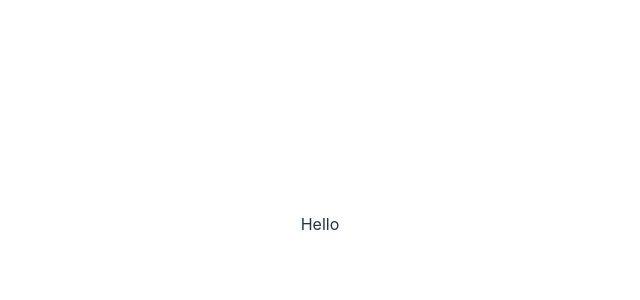
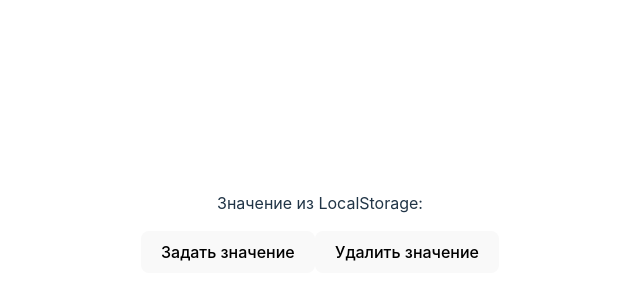
Before and after one commit to yavabit/rs-module-4-react, a React (Vite) app: page / in a window 1280 px wide. Shown: the part 176-476 px from the top of the page, without its empty margins (320-960 px from the left). Built offline with nearby package versions, Linux system fonts and the light colour scheme.

Commit message:
feat: useLocalStorage hook added

```diff
--- a/src/App.tsx
+++ b/src/App.tsx
@@ -1,10 +1,8 @@
 import './App.css'
-import { Demo } from './components/Demo/Demo'
+import { DemoTaskTwo } from './components/DemoTaskTwo/DemoTaskTwo'
 
 function App() {
-  return (
-    <div>Hello</div>
-  )
+  return <DemoTaskTwo />
 }
 
 export default App
--- /dev/null
+++ b/src/components/DemoTaskTwo/DemoTaskTwo.tsx
@@ -0,0 +1,17 @@
+import { useLocalStorage } from "../../shared/hooks/useLocalStorage";
+
+export const DemoTaskTwo = () => {
+	const [value, { setItem, removeItem }] = useLocalStorage("some-key");
+
+	return (
+		<div>
+			<p>Значение из LocalStorage: {value}</p>
+			<div>
+				<button onClick={() => setItem("new storage value")}>
+					Задать значение
+				</button>
+				<button onClick={() => removeItem()}>Удалить значение</button>
+			</div>
+		</div>
+	);
+};
--- /dev/null
+++ b/src/shared/hooks/useLocalStorage.ts
@@ -0,0 +1,34 @@
+import { useState } from "react";
+import { LocalStorageReturnValue, LocalStorageSetValue, UseLocalStorageType } from "../types/localStorage";
+
+const getValueStorage = (key: string): LocalStorageReturnValue => {
+	const savedValue = localStorage.getItem(key)
+
+	if (savedValue) {
+		return JSON.parse(savedValue)
+	} else {
+		return null
+	}
+}
+
+export const useLocalStorage: UseLocalStorageType = (key: string) => {
+	const [value, setValue] = useState<LocalStorageReturnValue>(() => getValueStorage(key))
+
+	const setItem = (value: LocalStorageSetValue) => {
+		localStorage.setItem(key, JSON.stringify(value));
+		setValue(value);
+	}
+
+	const removeItem = () => {
+		localStorage.removeItem(key);
+		setValue(null);
+	}
+
+	return [
+		value,
+		{
+			setItem,
+			removeItem,
+		},
+	];
+};
--- /dev/null
+++ b/src/shared/types/localStorage.ts
@@ -0,0 +1,10 @@
+export type LocalStorageSetValue = string;
+export type LocalStorageReturnValue = LocalStorageSetValue | null;
+
+export type UseLocalStorageType = (key: string) => [
+  value: LocalStorageReturnValue,
+  {
+    setItem: (value: LocalStorageSetValue) => void;
+    removeItem: () => void;
+  },
+];
```
Also changed, not shown: src/components/Demo/Demo.tsx (deleted, +0 -30 lines).
